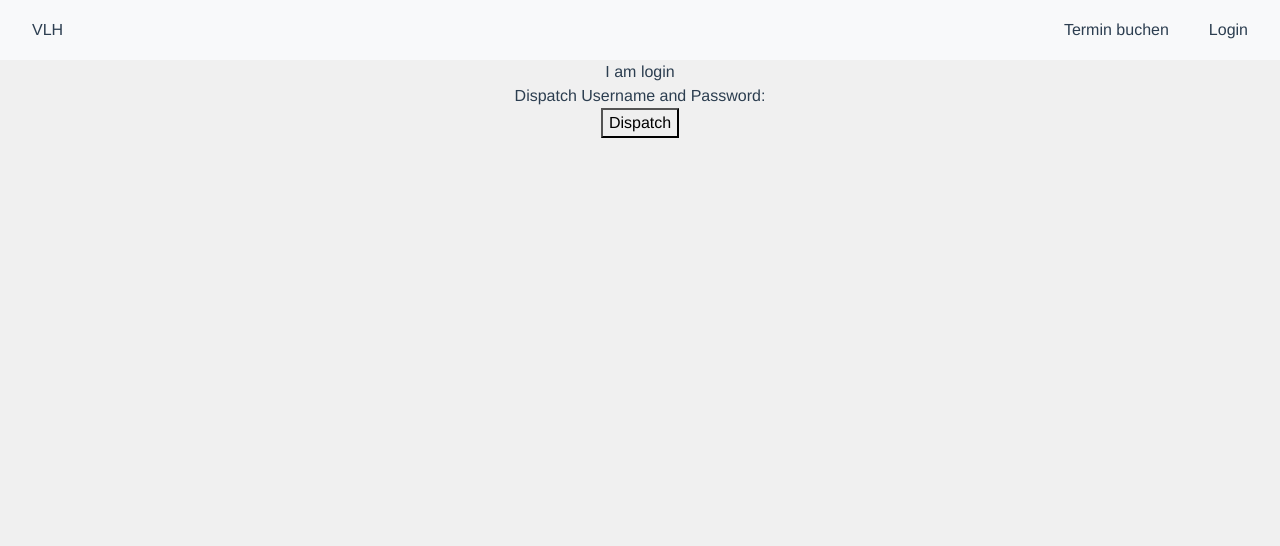
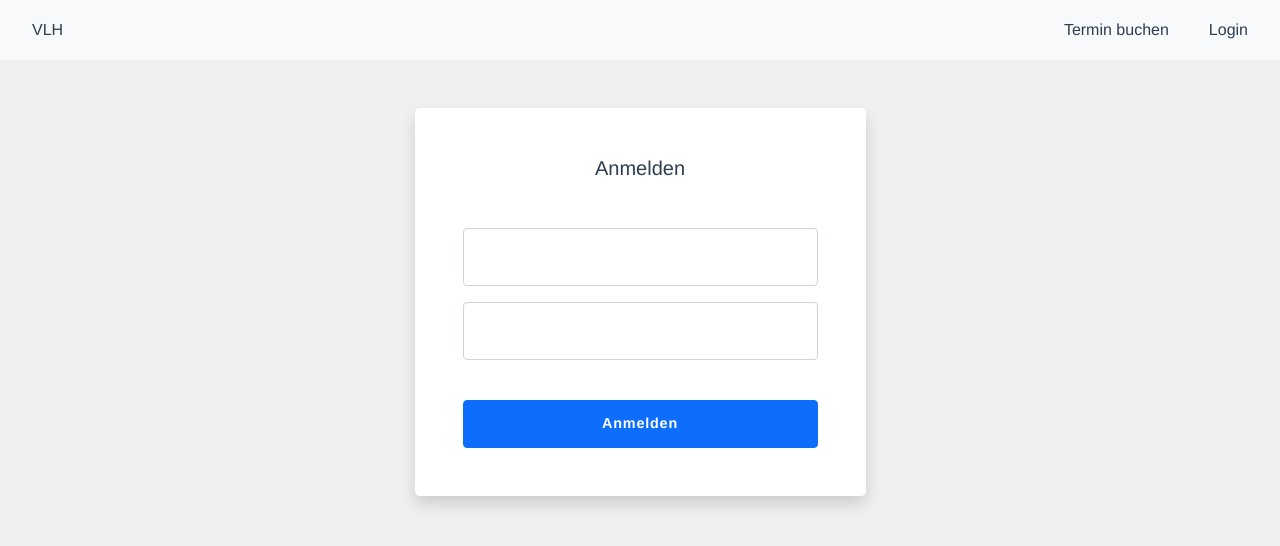
Before and after one commit to mrsmademoiselle/bsc-assignment-appointment-booking, a Vue app in the folder pflontend/: page /login in a window 1280 px wide. Shown: the top 546 px of the page. Built offline with nearby package versions, Linux system fonts and the light colour scheme.

Commit message:
Login View built

```diff
--- a/pflontend/src/router.js
+++ b/pflontend/src/router.js
@@ -21,9 +21,8 @@ const routes = [
 const router = createRouter({
     // 4. Provide the history implementation to use. We are using the hash history for simplicity here.
     history: createWebHistory(),
-    routes, // short for `routes: routes`
+    routes: routes,
 })
-
 
 // Leitet einen Nutzer auf /login weiter, wenn er dabei ist, unauthorisiert auf eine Seite zuzugreifen
 router.beforeEach((to, from, next) => {
@@ -40,4 +39,5 @@ router.beforeEach((to, from, next) => {
         next();
     }
 })
+
 export default router;
--- a/pflontend/src/store/modules/authentication.js
+++ b/pflontend/src/store/modules/authentication.js
@@ -34,13 +34,13 @@ const actions = { // asynchronous
                         console.log("Login successful");
                         commit('login', response.data);
                     }
-                    resolve(response)
+                    resolve()
                 })
                 .catch(error => {
                     console.log("Error: " + error);
                     // place the loginError state into our vuex store
                     commit('logout');
-                    reject("Invalid credentials!")
+                    reject("Nutzername und Passwort stimmen nicht überein.")
                 })
         })
     },
--- a/pflontend/src/views/LoginView.vue
+++ b/pflontend/src/views/LoginView.vue
@@ -1,7 +1,35 @@
 <template>
-  <div>I am login</div>
-  <div>Dispatch Username and Password:</div>
-  <button v-on:click="callLogin">Dispatch</button>
+  <div class="container">
+    <div class="row">
+      <div class="col-sm-9 col-md-7 col-lg-5 mx-auto">
+        <div class="card border-0 shadow rounded-3 my-5">
+          <div class="card-body p-3 p-sm-5">
+            <h5 class="card-title text-center mb-5 fw-light fs-5">Anmelden</h5>
+            <form>
+              <div class="form-floating mb-3">
+                <input id="floatingInput" v-model="username" class="form-control"
+                       placeholder="Bitte Nutzernamen eingeben"
+                       type="text">
+              </div>
+              <div class="form-floating mb-3">
+                <input id="floatingPassword" v-model="password" class="form-control"
+                       placeholder="Bitte Passwort eingeben" type="password">
+              </div>
+
+              <div v-if="errors.length > 0" class="mt-4">
+                <div v-for="err in errors" :key="err" class="alert alert-danger" role="alert">
+                  {{ err }}
+                </div>
+              </div>
+              <div class="d-grid pt-4">
+                <button class="btn btn-primary btn-login fw-bold" type="button" v-on:click="callLogin">Anmelden</button>
+              </div>
+            </form>
+          </div>
+        </div>
+      </div>
+    </div>
+  </div>
 </template>
 
 <script>
@@ -10,8 +38,8 @@ export default {
   name: "LoginView",
   data: function () {
     return {
-      username: "admin",
-      password: "adminPass",
+      username: "",
+      password: "",
 
       error: false,
       errors: []
@@ -35,5 +63,10 @@ export default {
 </script>
 
 <style scoped>
+.btn-login {
+  font-size: 0.9rem;
+  letter-spacing: 0.05rem;
+  padding: 0.75rem 1rem;
+}
 
 </style>
```
